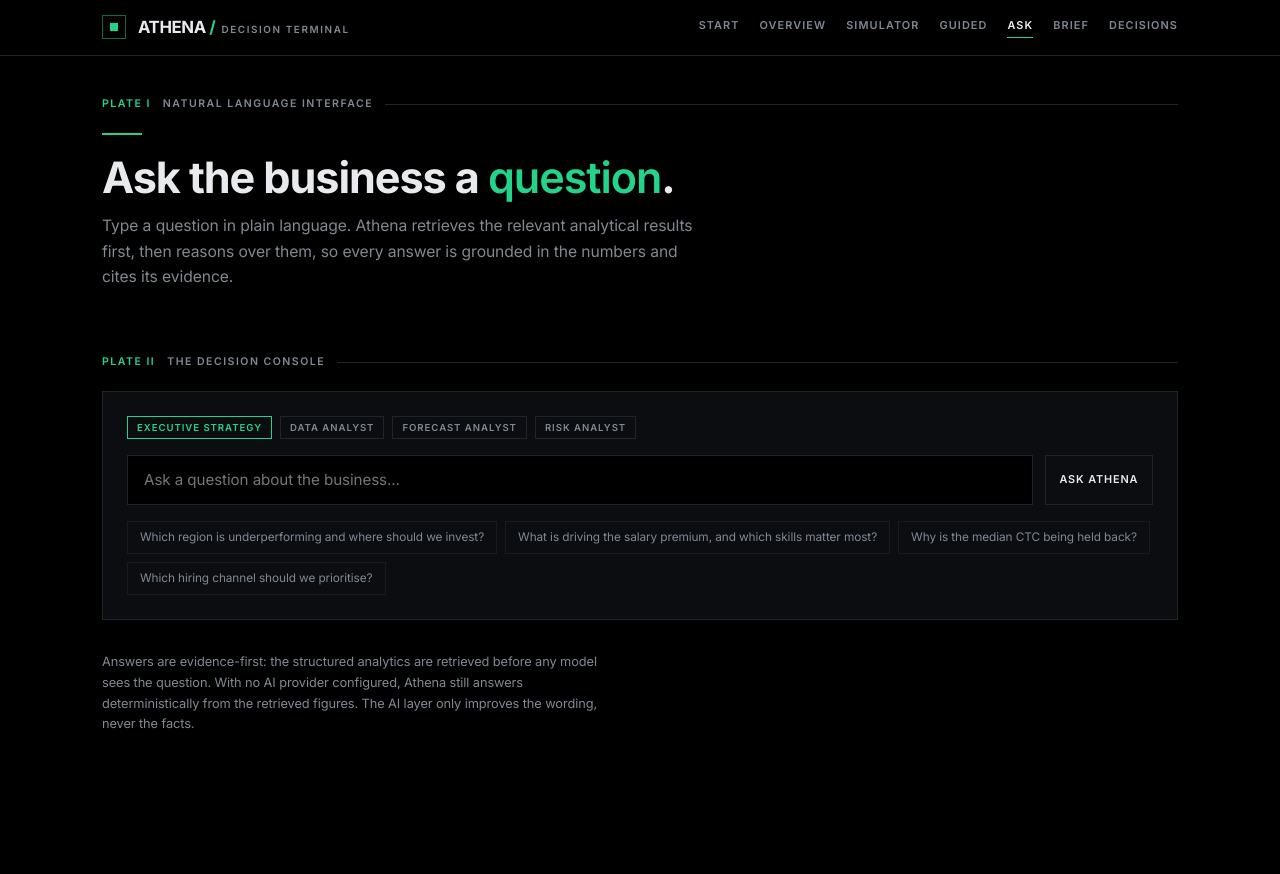
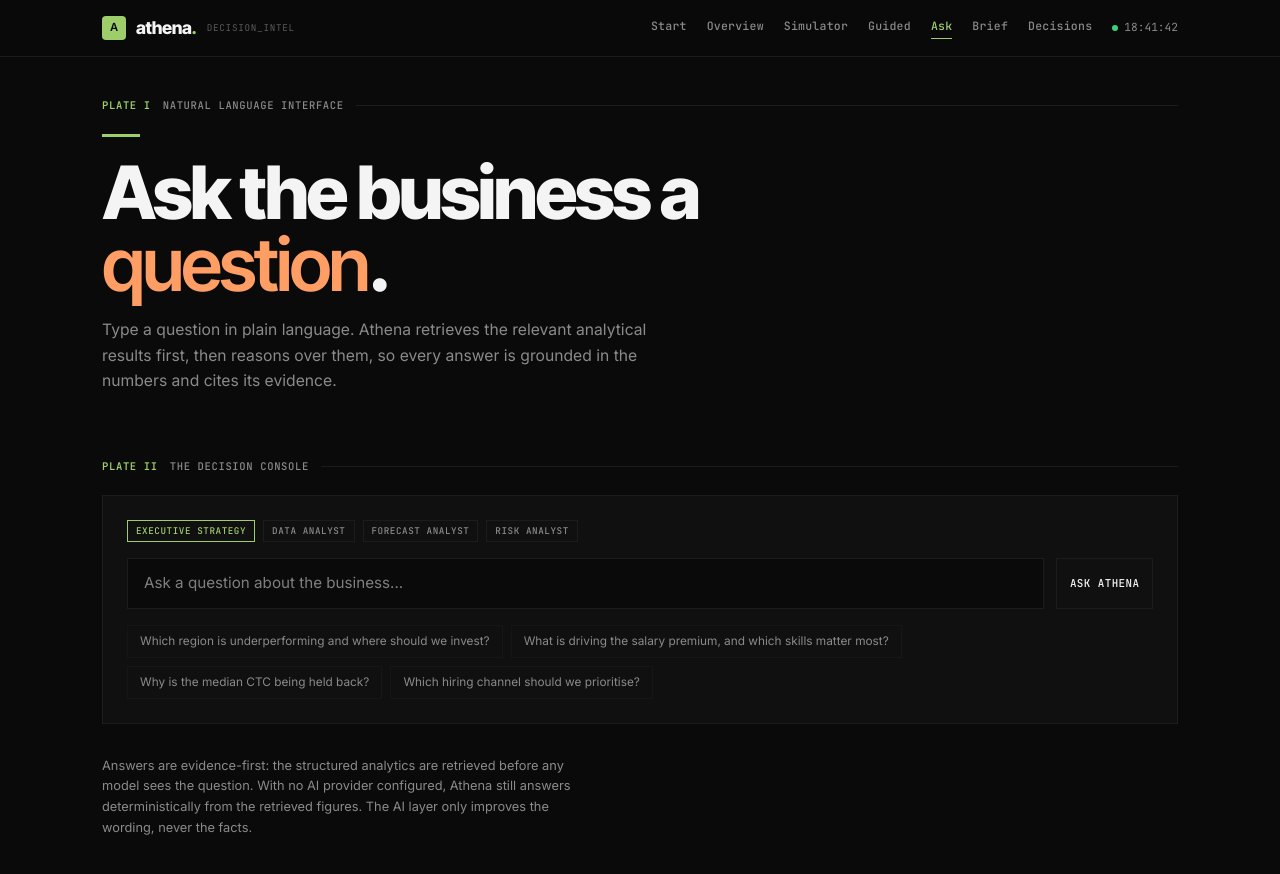
Before and after one commit to aryasgit/Project-Athena, a Next.js app in the folder web/: page /ask in a window 1280 px wide. Shown: the top 874 px of the page. Built offline with nearby package versions, Linux system fonts and the light colour scheme.

Commit message:
Restyle to an IDE aesthetic: Inter Tight display, JetBrains Mono labels, syntax-colour accents, live clock

```diff
--- a/web/app/globals.css
+++ b/web/app/globals.css
@@ -1,33 +1,50 @@
 @import "tailwindcss";
 
 /* ============================================================
-   ATHENA TERMINAL  ·  black canvas · Inter · green up / red down
-   A trading-console aesthetic: dense, hairlined, monospace-grade
-   tabular numerals, signal colour reserved for direction.
+   ATHENA · IDE / WARPLAN aesthetic
+   Near-black editor canvas, Inter Tight for loud display type,
+   JetBrains Mono for every label and datum, a Tokyo-Night syntax
+   palette used boldly. Quirky, loud, precise.
    ============================================================ */
 
 @theme {
-  --color-paper: #000000;          /* the canvas: completely black */
-  --color-panel: #0b0d11;          /* lifted surfaces (plates, figures) */
-  --color-panel-2: #10131a;        /* inputs, hover */
-  --color-ink: #e8eaed;            /* primary text */
-  --color-muted: #808894;          /* secondary text, labels */
-  --color-hair: #1f242d;           /* structure */
-  --color-hair-soft: #161a21;      /* sub-rules */
-  --color-crimson: #24d38a;        /* the accent: terminal green */
-  --color-positive: #24d38a;       /* up */
-  --color-negative: #ff495f;       /* down */
-  --color-verified: #24d38a;
-  --color-on-verified: #04170f;
-  --color-owner: #4c8dff;
-  --color-pending: #f5b52e;
-  --color-danger: #ff495f;
-  --color-gold: #f5b52e;
+  --color-paper: #0a0a0a;          /* the editor canvas */
+  --color-panel: #101010;          /* panels */
+  --color-panel-2: #151515;        /* inputs, hover */
+  --color-ide: #0d0d0d;
+  --color-ink: #f4f4f4;
+  --color-ink-2: #cfcfcf;
+  --color-muted: #8a8a8a;
+  --color-faint: #5a5a5a;
+  --color-hair: #1c1c1c;
+  --color-hair-soft: #161616;
+  --color-line-2: #2a2a2a;
+
+  /* syntax accents (Tokyo Night) */
+  --color-kw: #e0709a;             /* pink   */
+  --color-fn: #7aa2f7;             /* blue   */
+  --color-str: #9ece6a;            /* green  */
+  --color-num: #ff9e64;            /* orange */
+  --color-cyan: #7dcfff;
+  --color-amber: #e0af68;
+  --color-teal: #5fd7c5;
+
+  /* semantic mapping */
+  --color-crimson: #9ece6a;        /* primary accent = string green */
+  --color-positive: #3dd07a;       /* up */
+  --color-negative: #e07070;       /* down */
+  --color-verified: #3dd07a;
+  --color-on-verified: #05160c;
+  --color-owner: #7aa2f7;
+  --color-pending: #e0af68;
+  --color-danger: #e07070;
+  --color-gold: #e0af68;
 
   --font-sans: "Inter", system-ui, sans-serif;
-  --font-serif: "Inter", system-ui, sans-serif;
-  --font-display: "Inter", system-ui, sans-serif;
-  --font-wordmark: "Inter", system-ui, sans-serif;
+  --font-display: "Inter Tight", "Inter", sans-serif;
+  --font-serif: "Inter Tight", "Inter", sans-serif;
+  --font-wordmark: "Inter Tight", "Inter", sans-serif;
+  --font-mono: "JetBrains Mono", ui-monospace, monospace;
 }
 
 :root {
@@ -35,92 +52,65 @@
   color-scheme: dark;
 }
 
-* {
-  box-sizing: border-box;
-}
-html {
-  scroll-behavior: smooth;
-}
+* { box-sizing: border-box; }
+html { scroll-behavior: smooth; }
 body {
   background: var(--color-paper);
   color: var(--color-ink);
   font-family: var(--font-sans);
-  font-size: 0.98rem;
+  font-size: 0.96rem;
   line-height: 1.6;
   -webkit-font-smoothing: antialiased;
   text-rendering: optimizeLegibility;
-  letter-spacing: -0.006em;
 }
 
 em {
   font-style: normal;
-  color: var(--color-crimson);
+  color: var(--color-num);
   font-weight: 600;
 }
 
-::selection {
-  background: color-mix(in srgb, var(--color-crimson) 30%, transparent);
-  color: var(--color-ink);
-}
+::selection { background: color-mix(in srgb, var(--color-str) 28%, transparent); color: var(--color-ink); }
+* { scrollbar-width: thin; scrollbar-color: var(--color-line-2) transparent; }
 
-* {
-  scrollbar-width: thin;
-  scrollbar-color: var(--color-hair) transparent;
-}
+.tabular { font-variant-numeric: tabular-nums; }
+.mono { font-family: var(--font-mono); }
+.display { font-family: var(--font-display); }
 
-.tabular {
-  font-variant-numeric: tabular-nums;
-  font-feature-settings: "tnum", "cv01";
-}
-
-/* --- the accent rule ------------------------------------------------ */
+/* --- accent rule ---------------------------------------------------- */
 .rule {
-  width: 40px;
-  height: 2px;
+  width: 38px;
+  height: 3px;
   background: var(--color-crimson);
   transform-origin: left;
 }
 
-/* --- eyebrow / section tag ------------------------------------------ */
+/* --- eyebrow / section tag (mono) ----------------------------------- */
 .eyebrow {
   display: flex;
   align-items: center;
   gap: 12px;
-  font-weight: 600;
+  font-family: var(--font-mono);
+  font-weight: 500;
   font-size: 0.66rem;
-  letter-spacing: 0.14em;
+  letter-spacing: 0.06em;
   text-transform: uppercase;
   color: var(--color-muted);
 }
-.eyebrow .pl {
-  font-weight: 600;
-  font-size: 0.66rem;
-  color: var(--color-crimson);
-  letter-spacing: 0.14em;
-  text-transform: uppercase;
-}
-.eyebrow .ln {
-  flex: 1;
-  height: 1px;
-  background: var(--color-hair);
-}
+.eyebrow .pl { color: var(--color-crimson); font-weight: 600; }
+.eyebrow .ln { flex: 1; height: 1px; background: var(--color-hair); }
 
-/* --- panels (plates) ------------------------------------------------ */
+/* --- panels --------------------------------------------------------- */
 .plate {
   position: relative;
   border: 1px solid var(--color-hair);
   background: var(--color-panel);
   transition: border-color 0.2s var(--ease);
 }
-.plate:hover {
-  border-color: color-mix(in srgb, var(--color-crimson) 40%, var(--color-hair));
-}
-/* corner ticks are noise in the terminal look: hide them */
-.tick {
-  display: none;
-}
+.plate:hover { border-color: var(--color-line-2); }
+.tick { display: none; }
 
-/* --- figures (KPI ticker cells) ------------------------------------- */
+/* --- figures (KPI cells): Inter Tight numbers, mono labels ---------- */
 .figs {
   display: grid;
   grid-template-columns: repeat(2, minmax(0, 1fr));
@@ -128,9 +118,7 @@
   background: var(--color-panel);
 }
 @media (min-width: 768px) {
-  .figs {
-    grid-template-columns: repeat(var(--cols, 5), minmax(0, 1fr));
-  }
+  .figs { grid-template-columns: repeat(var(--cols, 5), minmax(0, 1fr)); }
 }
 .fig {
   padding: 15px 18px;
@@ -139,29 +127,32 @@
 }
 .fig b {
   display: block;
-  font-weight: 600;
-  font-size: 1.85rem;
-  line-height: 1.05;
-  letter-spacing: -0.02em;
+  font-family: var(--font-display);
+  font-weight: 700;
+  font-size: 1.95rem;
+  line-height: 1.02;
+  letter-spacing: -0.03em;
   font-variant-numeric: tabular-nums;
 }
 .fig .lab {
+  font-family: var(--font-mono);
   font-weight: 500;
-  font-size: 0.6rem;
-  letter-spacing: 0.1em;
+  font-size: 0.58rem;
+  letter-spacing: 0.06em;
   text-transform: uppercase;
   color: var(--color-muted);
 }
 
-/* --- stamps (status pills) ------------------------------------------ */
+/* --- stamps (mono pills) -------------------------------------------- */
 .stamp {
   display: inline-flex;
   align-items: center;
-  font-weight: 600;
-  font-size: 0.6rem;
-  letter-spacing: 0.1em;
+  font-family: var(--font-mono);
+  font-weight: 500;
+  font-size: 0.58rem;
+  letter-spacing: 0.06em;
   text-transform: uppercase;
-  padding: 3px 9px;
+  padding: 3px 8px;
   border: 1px solid;
 }
 .stamp.green { color: var(--color-on-verified); background: var(--color-verified); border-color: var(--color-verified); }
@@ -174,14 +165,10 @@
 /* --- ledger entries ------------------------------------------------- */
 .entry { border-bottom: 1px solid var(--color-hair); }
 .entry:first-of-type { border-top: 1px solid var(--color-hair); }
-.entry .name i {
-  font-style: normal;
-  border-bottom: 1px solid transparent;
-  transition: border-color 0.2s var(--ease);
-}
+.entry .name i { font-style: normal; border-bottom: 1px solid transparent; transition: border-color 0.2s var(--ease); }
 .entry:hover .name i { border-color: var(--color-crimson); }
 
-/* --- buttons -------------------------------------------------------- */
+/* --- buttons (mono) ------------------------------------------------- */
 .gbtn {
   display: inline-flex;
   align-items: center;
@@ -189,54 +176,41 @@
   border: 1px solid var(--color-hair);
   background: var(--color-panel);
   color: var(--color-ink);
-  font-weight: 600;
+  font-family: var(--font-mono);
+  font-weight: 500;
   font-size: 0.68rem;
-  letter-spacing: 0.08em;
+  letter-spacing: 0.04em;
   text-transform: uppercase;
-  padding: 0.72em 1.25em;
+  padding: 0.7em 1.15em;
   transition: border-color 0.15s var(--ease), color 0.15s var(--ease);
 }
 .gbtn:hover { border-color: var(--color-crimson); color: var(--color-crimson); }
 
-/* --- masthead nav --------------------------------------------------- */
+/* --- masthead nav (mono) -------------------------------------------- */
 .navlink {
-  font-weight: 600;
-  font-size: 0.68rem;
-  letter-spacing: 0.1em;
-  text-transform: uppercase;
+  font-family: var(--font-mono);
+  font-weight: 500;
+  font-size: 0.72rem;
+  letter-spacing: 0.02em;
   color: var(--color-muted);
   padding-bottom: 3px;
   border-bottom: 1px solid transparent;
   transition: color 0.15s var(--ease), border-color 0.15s var(--ease);
 }
 .navlink:hover { color: var(--color-ink); }
-.navlink[data-active="true"] { color: var(--color-ink); border-bottom-color: var(--color-crimson); }
+.navlink[data-active="true"] { color: var(--color-str); border-bottom-color: var(--color-str); }
 
-/* --- levers (range inputs) ------------------------------------------ */
+/* --- levers --------------------------------------------------------- */
 .lever {
-  width: 100%;
-  height: 2px;
-  -webkit-appearance: none;
-  appearance: none;
-  background: var(--color-hair);
-  outline: none;
-  cursor: pointer;
+  width: 100%; height: 2px; -webkit-appearance: none; appearance: none;
+  background: var(--color-line-2); outline: none; cursor: pointer;
 }
 .lever::-webkit-slider-thumb {
-  -webkit-appearance: none;
-  appearance: none;
-  width: 14px;
-  height: 14px;
-  background: var(--color-crimson);
-  border: none;
-  border-radius: 50%;
+  -webkit-appearance: none; appearance: none; width: 14px; height: 14px;
+  background: var(--color-crimson); border: none; border-radius: 2px;
   transition: transform 0.15s var(--ease);
 }
 .lever::-webkit-slider-thumb:hover { transform: scale(1.2); }
-.lever::-moz-range-thumb {
-  width: 14px; height: 14px; background: var(--color-crimson); border: none; border-radius: 50%;
-}
+.lever::-moz-range-thumb { width: 14px; height: 14px; background: var(--color-crimson); border: none; border-radius: 2px; }
 
-@media (prefers-reduced-motion: reduce) {
-  body { transition: none; }
-}
+@media (prefers-reduced-motion: reduce) { body { transition: none; } }
--- a/web/app/layout.tsx
+++ b/web/app/layout.tsx
@@ -9,7 +9,7 @@
 };
 
 const FONTS =
-  "https://fonts.googleapis.com/css2?family=Inter:wght@400;500;600;700;800&display=swap";
+  "https://fonts.googleapis.com/css2?family=Inter:wght@400;500;600&family=Inter+Tight:wght@400;500;600;700;800&family=JetBrains+Mono:wght@400;500;600&display=swap";
 
 export default function RootLayout({ children }: { children: React.ReactNode }) {
   return (
--- a/web/components/Masthead.tsx
+++ b/web/components/Masthead.tsx
@@ -2,6 +2,23 @@
 
 import Link from "next/link";
 import { usePathname } from "next/navigation";
+import { useEffect, useState } from "react";
+
+function LiveClock() {
+  const [t, setT] = useState("--:--:--");
+  useEffect(() => {
+    const tick = () => setT(new Date().toLocaleTimeString("en-GB", { hour12: false }));
+    tick();
+    const id = setInterval(tick, 1000);
+    return () => clearInterval(id);
+  }, []);
+  return (
+    <span className="hidden items-center gap-1.5 font-mono text-[0.7rem] text-muted lg:inline-flex">
+      <span className="h-1.5 w-1.5 rounded-full bg-positive" />
+      {t}
+    </span>
+  );
+}
 
 const NAV = [
   { href: "/start", label: "Start" },
@@ -18,18 +35,20 @@
   return (
     <header className="sticky top-0 z-20 border-b border-hair bg-paper/95 backdrop-blur">
       <div className="mx-auto flex max-w-[1140px] items-center justify-between gap-4 px-6 py-3.5 md:px-8">
-        <Link href="/" className="flex items-center gap-3">
-          <span className="grid h-6 w-6 place-items-center border border-crimson/50 text-crimson">
-            <span className="h-2 w-2 bg-crimson" />
+        <Link href="/" className="flex items-center gap-2.5">
+          <span className="grid h-6 w-6 place-items-center rounded-sm bg-str text-[0.7rem] font-bold text-paper">
+            A
           </span>
-          <span className="text-[1.05rem] font-bold tracking-tight text-ink">
-            ATHENA<span className="text-crimson"> /</span>
-            <span className="ml-1.5 text-[0.62rem] font-semibold uppercase tracking-[0.16em] text-muted">
-              Decision Terminal
+          <span style={{ fontFamily: "var(--font-display)" }}
+            className="text-[1.1rem] font-extrabold tracking-tight text-ink">
+            athena<span className="text-str">.</span>
           </span>
+          <span className="hidden font-mono text-[0.58rem] uppercase tracking-[0.08em] text-faint sm:inline">
+            decision_intel
           </span>
         </Link>
 
+        <div className="flex items-center gap-5">
           <nav className="hidden items-center gap-5 md:flex">
             {NAV.map((item) => (
               <Link key={item.href} href={item.href} className="navlink"
@@ -38,6 +57,8 @@
               </Link>
             ))}
           </nav>
+          <LiveClock />
+        </div>
       </div>
     </header>
   );
--- a/web/components/ui.tsx
+++ b/web/components/ui.tsx
@@ -37,13 +37,13 @@
       </div>
       <div className="rule mb-5" />
       <h1
-        className="max-w-[20ch] font-bold leading-[1.03] tracking-[-0.025em] text-ink"
-        style={{ fontSize: "clamp(1.9rem,4vw,2.7rem)" }}
+        className="max-w-[16ch] font-extrabold leading-[0.98] tracking-[-0.04em] text-ink"
+        style={{ fontFamily: "var(--font-display)", fontSize: "clamp(2.6rem,6vw,4.6rem)" }}
       >
         {title}
       </h1>
       {lede && (
-        <p className="mt-3.5 max-w-[62ch] text-[0.98rem] leading-relaxed text-muted">{lede}</p>
+        <p className="mt-4 max-w-[60ch] text-[0.98rem] leading-relaxed text-muted">{lede}</p>
       )}
     </header>
   );
@@ -64,11 +64,11 @@
 export function CardTitle({ title, hint }: { title: string; hint?: string }) {
   return (
     <div className="mb-5 flex items-baseline justify-between gap-3">
-      <h2 className="text-[0.72rem] font-semibold uppercase tracking-[0.14em] text-ink">
-        {title}
+      <h2 className="font-mono text-[0.72rem] font-medium uppercase tracking-[0.02em] text-ink">
+        <span className="text-str">{"// "}</span>{title}
       </h2>
       {hint && (
-        <span className="text-[0.64rem] uppercase tracking-[0.1em] text-muted">{hint}</span>
+        <span className="font-mono text-[0.62rem] uppercase tracking-[0.02em] text-faint">{hint}</span>
       )}
     </div>
   );
@@ -82,7 +82,7 @@
   const value = Math.abs(delta).toFixed(unit === "%" ? 1 : delta % 1 === 0 ? 0 : 1);
   return (
     <span
-      className="inline-flex items-center gap-1 text-[0.64rem] font-semibold tabular"
+      className="inline-flex items-center gap-1 font-mono text-[0.62rem] font-medium tabular"
       style={{ color: positive ? "var(--color-positive)" : "var(--color-negative)" }}
     >
       <span aria-hidden>{positive ? "▲" : "▼"}</span>
@@ -122,7 +122,7 @@
 
 export function DomainTag({ domain }: { domain: string }) {
   return (
-    <span className="text-[0.64rem] font-semibold uppercase tracking-[0.14em] text-crimson">
+    <span className="font-mono text-[0.62rem] font-medium uppercase tracking-[0.02em] text-fn">
       {domain}
     </span>
   );
```
Also changed, not shown: web/components/charts.tsx (+7 -5 lines). Lines whose indentation alone changed are shown as unchanged.
